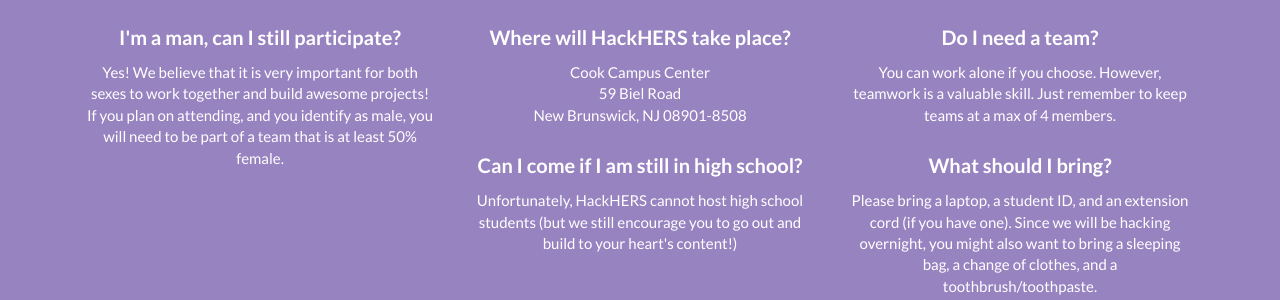
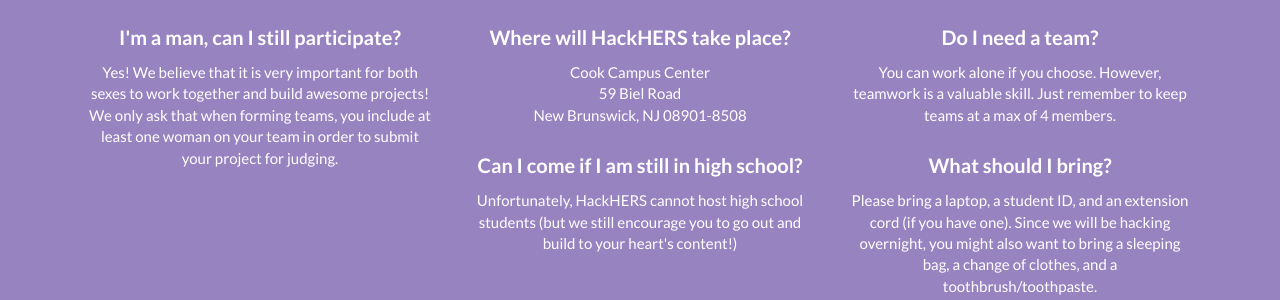
Before and after one commit to ruhackhers/ruhackhers-2016, a Jekyll site: the page built from index.html, in a window 1280 px wide and 900 px high, scrolled down 3493 px. Shown: the part 197-497 px from the top of the window. Built offline with Jekyll 4.4.1, drawn with Linux system fonts in a browser that asks for light colours; a style sheet for code colours, icons or effects is not loaded.

Commit message:
change in FAQ regarding teams

```diff
--- a/_includes/faq.html
+++ b/_includes/faq.html
@@ -40,8 +40,7 @@
 				<p>
 					<strong>I'm a man, can I still participate?</strong>
 				</p>
-								Yes! We believe that it is very important for both sexes to work together and build awesome projects! If you plan on attending, and you identify
-				as male, you will need to be part of a team that is at least 50% female.
+								Yes! We believe that it is very important for both sexes to work together and build awesome projects! We only ask that when forming teams, you include at least one woman on your team in order to submit your project for judging.
 			</div>
 
 			<div class="col-xs-6 col-md-4">
```
